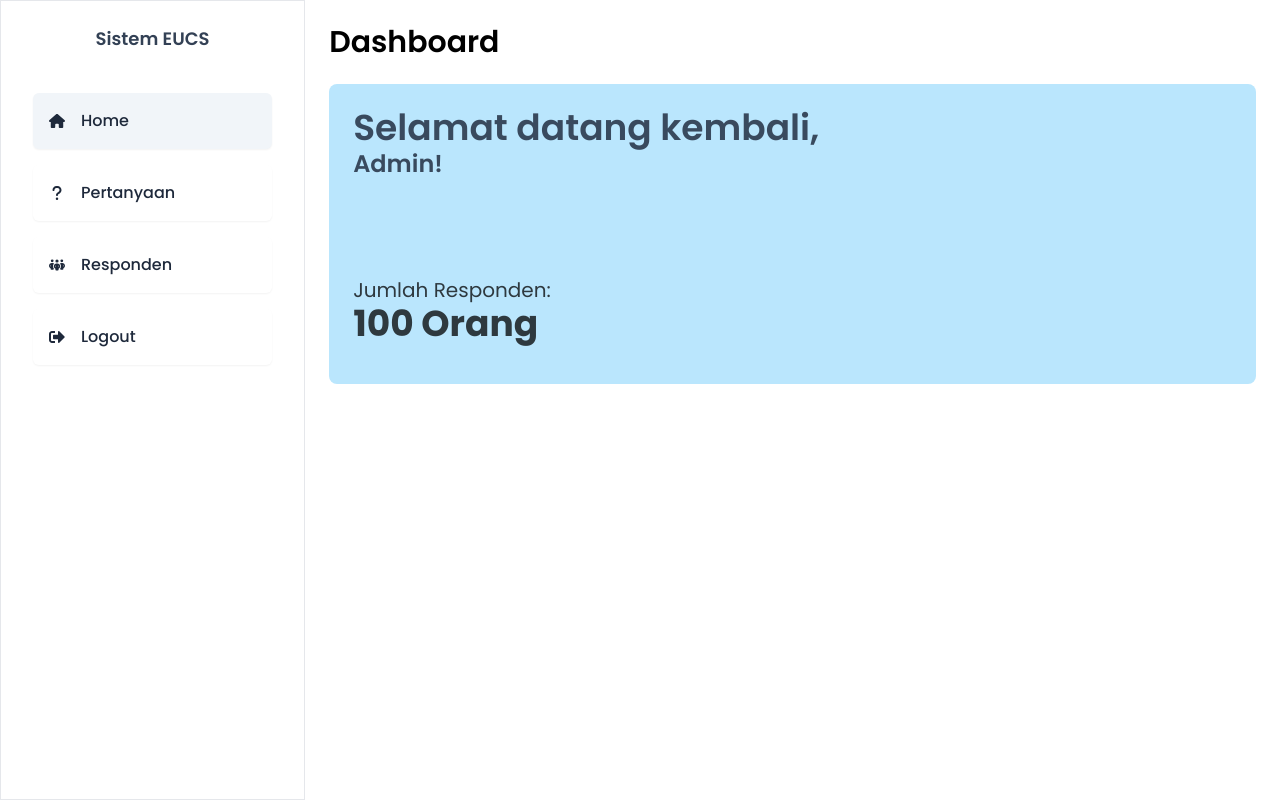
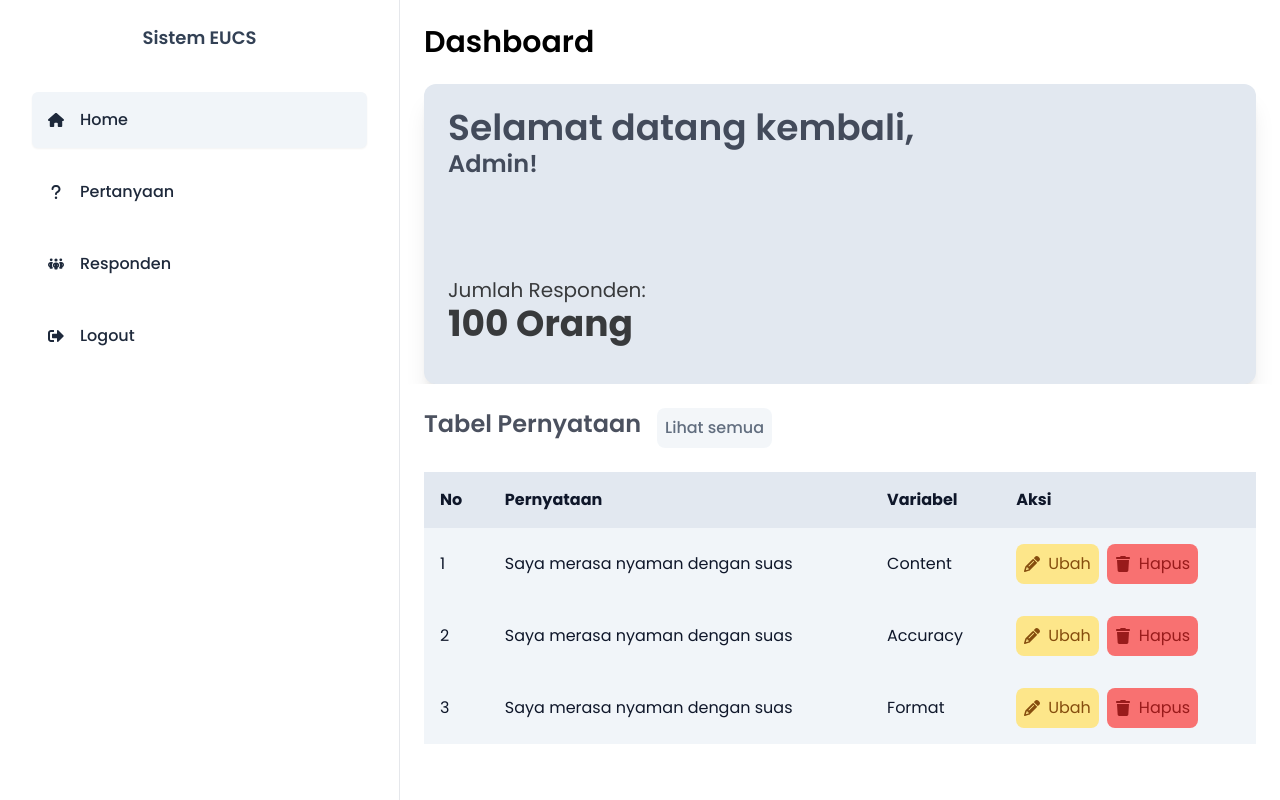
Before and after one commit to mhmdnurf/sistem-eucs, a Next.js app: page / in a window 1280 px wide. Built offline with nearby package versions, Linux system fonts and the light colour scheme.

Commit message:
fix sidebar

```diff
--- a/package.json
+++ b/package.json
@@ -10,7 +10,10 @@
   },
   "dependencies": {
     "@vercel/postgres": "^0.8.0",
+    "dotenv": "^16.4.5",
     "next": "14.2.3",
+    "pg": "^8.12.0",
+    "pg-promise": "^11.8.0",
     "react": "^18",
     "react-dom": "^18",
     "react-icons": "^5.2.1"
--- /dev/null
+++ b/src/app/(admin)/api/dashboard/route.ts
@@ -0,0 +1,40 @@
+import { addPost, fetchUsers, getPosts } from "@/lib/data";
+import { NextResponse } from "next/server";
+
+// export const GET = async (req: Request, res: Response) => {
+//   try {
+//     const posts = getPosts();
+//     return NextResponse.json(
+//       { message: "Data berhasil didapatkan", data: posts },
+//       { status: 200 }
+//     );
+//   } catch (error) {
+//     return NextResponse.json({ message: "Error", error }, { status: 500 });
+//   }
+// };
+
+export const GET = async (req: Request, res: Response) => {
+  try {
+    const users = await fetchUsers();
+    return NextResponse.json(
+      { message: "Data berhasil didapatkan", data: users },
+      { status: 200 }
+    );
+  } catch (error) {
+    return NextResponse.json({ message: "Error", error }, { status: 500 });
+  }
+};
+
+export const POST = async (req: Request, res: Response) => {
+  const { title, content } = await req.json();
+  try {
+    const post = { id: Math.random().toString(), title, content };
+    addPost(post);
+    return NextResponse.json(
+      { message: "Data berhasil ditambahkan", data: post },
+      { status: 201 }
+    );
+  } catch (error) {
+    return NextResponse.json({ message: "Error", error }, { status: 500 });
+  }
+};
--- a/src/app/layout.tsx
+++ b/src/app/layout.tsx
@@ -25,7 +25,7 @@ export default function RootLayout({
       <body className={poppins.className}>
         <div className="flex">
           <SideNav />
-          <div className="w-full">{children}</div>
+          <div className="h-full flex-grow overflow-auto">{children}</div>
         </div>
       </body>
     </html>
--- a/src/app/page.tsx
+++ b/src/app/page.tsx
@@ -1,4 +1,5 @@
 import BigCard from "@/components/dashboard/BigCard";
+import TabelPernyataan from "@/components/dashboard/TabelPertanyaan";
 import Header from "@/components/Header";
 
 export default function Home() {
@@ -7,6 +8,7 @@ export default function Home() {
       <div className="">
         <Header title="Dashboard" />
         <BigCard />
+        <TabelPernyataan />
       </div>
     </>
   );
--- a/src/components/SideNav.tsx
+++ b/src/components/SideNav.tsx
@@ -3,11 +3,11 @@ import { FaSignOutAlt } from "react-icons/fa";
 import { FaHouse, FaQuestion, FaPeopleGroup } from "react-icons/fa6";
 export default function SideNav() {
   return (
-    <div className="sm:w-[400px] bg-white sm:h-screen border">
+    <div className="sm:w-[400px] bg-white border-r h-screen sticky top-0">
       <h1 className="text-center py-6 font-semibold text-lg text-slate-700">
         Sistem EUCS
       </h1>
-      <nav>
+      <nav className="">
         <ul>
           <li className="bg-slate-100 sm:p-4 sm:mx-8 rounded-md shadow-sm sm:my-4">
             <Link href="/" className="flex justify-start items-center ">
@@ -15,7 +15,7 @@ export default function SideNav() {
               <span className="text-slate-800 font-medium">Home</span>
             </Link>
           </li>
-          <li className="sm:p-4 sm:mx-8 rounded-md shadow-sm sm:my-4">
+          <li className="sm:p-4 sm:mx-8 rounded-md sm:my-4">
             <Link
               href="/statements"
               className="flex justify-start items-center "
@@ -24,7 +24,7 @@ export default function SideNav() {
               <span className="text-slate-800 font-medium">Pertanyaan</span>
             </Link>
           </li>
-          <li className="sm:p-4 sm:mx-8 rounded-md shadow-sm sm:my-4">
+          <li className="sm:p-4 sm:mx-8 rounded-md sm:my-4">
             <Link
               href="/responden"
               className="flex justify-start items-center "
@@ -33,7 +33,7 @@ export default function SideNav() {
               <span className="text-slate-800 font-medium">Responden</span>
             </Link>
           </li>
-          <li className="sm:p-4 sm:mx-8 rounded-md shadow-sm sm:my-4">
+          <li className="sm:p-4 sm:mx-8 rounded-md sm:my-4">
             <Link
               href="/statements"
               className="flex justify-start items-center "
--- a/src/components/dashboard/BigCard.tsx
+++ b/src/components/dashboard/BigCard.tsx
@@ -1,7 +1,7 @@
 export default function BigCard() {
   return (
     <>
-      <div className="bg-sky-200 sm:h-[300px] sm:mx-6 rounded-lg">
+      <div className="bg-slate-200 sm:h-[300px] sm:mx-6 rounded-xl shadow-xl">
         <div className="flex p-6 flex-col">
           <div>
             <h1 className="text-4xl font-semibold text-slate-900 opacity-75">
--- /dev/null
+++ b/src/components/dashboard/TabelPertanyaan.tsx
@@ -0,0 +1,103 @@
+import Link from "next/link";
+import { FaPencilAlt } from "react-icons/fa";
+import { FaPencil, FaTrash } from "react-icons/fa6";
+export default function TabelPernyataan() {
+  return (
+    <>
+      <div className="bg-white rounded-xl sm:p-6 sm:mb-8">
+        <div className="flex">
+          <h1 className="sm:text-2xl sm:font-semibold text-slate-900 opacity-75 mr-4">
+            Tabel Pernyataan
+          </h1>
+          <Link
+            href=""
+            className="bg-slate-100 sm:p-2 rounded-lg opacity-85 font-medium text-slate-600 flex justify-center items-center hover:transition-all hover:scale-110"
+          >
+            Lihat semua
+          </Link>
+        </div>
+        <table className="w-full mt-6">
+          <thead>
+            <tr className="bg-slate-200">
+              <th className="text-left p-4 text-slate-900">No</th>
+              <th className="text-left p-4 text-slate-900">Pernyataan</th>
+              <th className="text-left p-4 text-slate-900">Variabel</th>
+              <th className="text-left p-4 text-slate-900">Aksi</th>
+            </tr>
+          </thead>
+          <tbody>
+            <tr className="bg-slate-100">
+              <td className="p-4 text-slate-900">1</td>
+              <td className="p-4 text-slate-900">
+                Saya merasa nyaman dengan suas
+              </td>
+              <td className="p-4 text-slate-900">Content</td>
+              <td className="p-4 text-slate-900 flex">
+                <Link
+                  href={""}
+                  className="flex justify-center items-center mr-2 bg-amber-200 sm:p-2 rounded-lg"
+                >
+                  <FaPencil className="text-yellow-800 mr-2" />
+                  <span className="text-yellow-800">Ubah</span>
+                </Link>
+                <Link
+                  href={""}
+                  className="flex justify-center items-center rounded-lg bg-red-400 sm:p-2"
+                >
+                  <FaTrash className="text-red-800 mr-2" />
+                  <span className="text-red-800">Hapus</span>
+                </Link>
+              </td>
+            </tr>
+            <tr className="bg-slate-100">
+              <td className="p-4 text-slate-900">2</td>
+              <td className="p-4 text-slate-900">
+                Saya merasa nyaman dengan suas
+              </td>
+              <td className="p-4 text-slate-900">Accuracy</td>
+              <td className="p-4 text-slate-900 flex">
+                <Link
+                  href={""}
+                  className="flex justify-center items-center mr-2 bg-amber-200 sm:p-2 rounded-lg"
+                >
+                  <FaPencil className="text-yellow-800 mr-2" />
+                  <span className="text-yellow-800">Ubah</span>
+                </Link>
+                <Link
+                  href={""}
+                  className="flex justify-center items-center rounded-lg bg-red-400 sm:p-2"
+                >
+                  <FaTrash className="text-red-800 mr-2" />
+                  <span className="text-red-800">Hapus</span>
+                </Link>
+              </td>
+            </tr>
+            <tr className="bg-slate-100">
+              <td className="p-4 text-slate-900">3</td>
+              <td className="p-4 text-slate-900">
+                Saya merasa nyaman dengan suas
+              </td>
+              <td className="p-4 text-slate-900">Format</td>
+              <td className="p-4 text-slate-900 flex">
+                <Link
+                  href={""}
+                  className="flex justify-center items-center mr-2 bg-amber-200 sm:p-2 rounded-lg"
+                >
+                  <FaPencil className="text-yellow-800 mr-2" />
+                  <span className="text-yellow-800">Ubah</span>
+                </Link>
+                <Link
+                  href={""}
+                  className="flex justify-center items-center rounded-lg bg-red-400 sm:p-2"
+                >
+                  <FaTrash className="text-red-800 mr-2" />
+                  <span className="text-red-800">Hapus</span>
+                </Link>
+              </td>
+            </tr>
+          </tbody>
+        </table>
+      </div>
+    </>
+  );
+}
--- /dev/null
+++ b/src/lib/data.ts
@@ -0,0 +1,24 @@
+import { sql } from "@vercel/postgres";
+interface Post {
+  id: string;
+  title: string;
+  content: string;
+}
+
+let posts: Post[] = [];
+
+export const getPosts = () => posts;
+
+export const addPost = (post: Post) => {
+  posts.push(post);
+};
+
+export async function fetchUsers() {
+  try {
+    const data = await sql`SELECT * FROM users`;
+    return data.rows;
+  } catch (error) {
+    console.error("Database Error: ", error);
+    throw new Error("Error fetching users");
+  }
+}
```
Also changed, not shown: src/utils/db.ts (added, +23 -0 lines), 1 other file (tests, documents, lock files or other folders).
